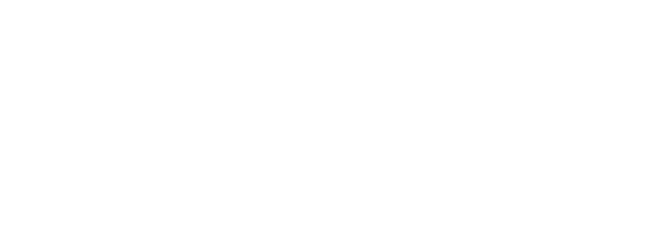
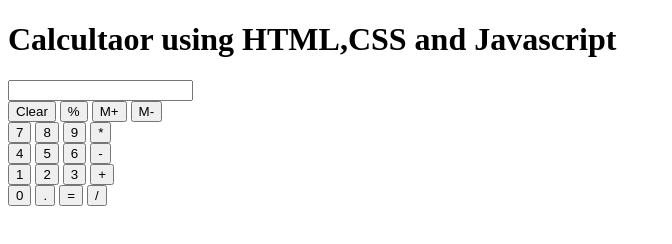
Before and after one commit to acciojob/calculator-JayeshMalviya5, a website: page main.html in a window 1280 px wide. Shown: the whole page, without its empty margins (0-672 px from the left). Drawn offline with Linux system fonts and the light colour scheme.

Commit message:
Update main.html

```diff
--- a/main.html
+++ b/main.html
@@ -7,10 +7,45 @@
 </head>
 
 <body>
+	<h1>Calcultaor using HTML,CSS and Javascript</h1>
+    <div class="container">
+        <div class="row">
+            <input class="input" type="text">
+        </div>
+        <div class="row">
+            <button class="button" id="clr">Clear</button>
+            <button class="button">%</button>
+            <button class="button">M+</button>
+            <button class="button">M-</button>
+        </div>
+       <div class="row">
+            <button class="button" id="block7">7</button>
+            <button class="button" id="block8" >8</button>
+            <button class="button" id="block9">9</button>
+            <button class="button" id="multiply">*</button>
+        </div>
+        <div class="row">
+            <button class="button" id="block4">4</button>
+            <button class="button" id="block5">5</button>
+            <button class="button" id="block6">6</button>
+            <button class="button" id="minus">-</button>
+        </div>
+        <div class="row">
+            <button class="button" id="block1">1</button>
+            <button class="button" id="block2">2</button>
+            <button class="button" id="block3">3</button>
+            <button class="button" id="plus">+</button>
+        </div>
+        <div class="row">
+            <button class="button" id="block0">0</button>
+            <button class="button" id="dot">.</button>
+            <button class="button" id="ans">=</button>
+            <button class="button" id="divide">/</button>
+        </div>
+    </div>
 	<!-- the entire body must be written by student -->
     <script type="text/javascript" src="./script.js">
 </script>
-
 </body>
 
 </html>
```
